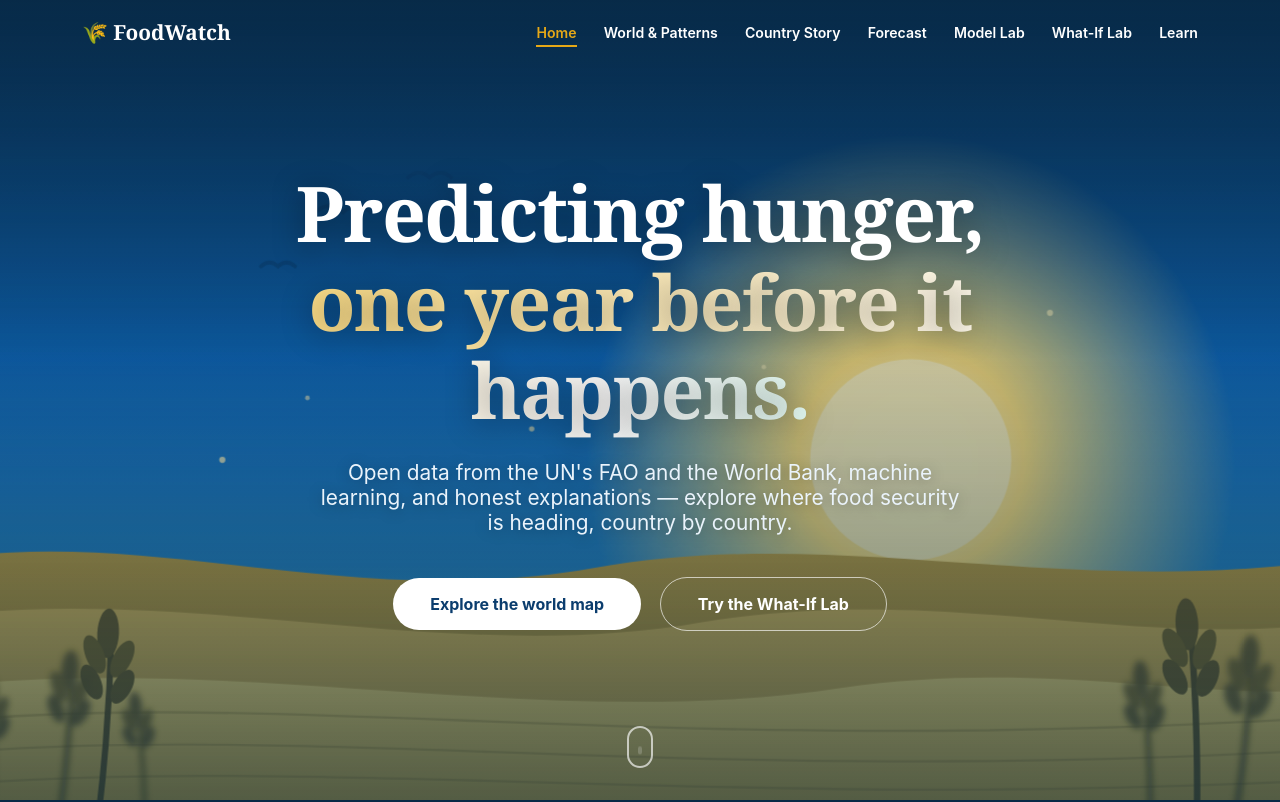
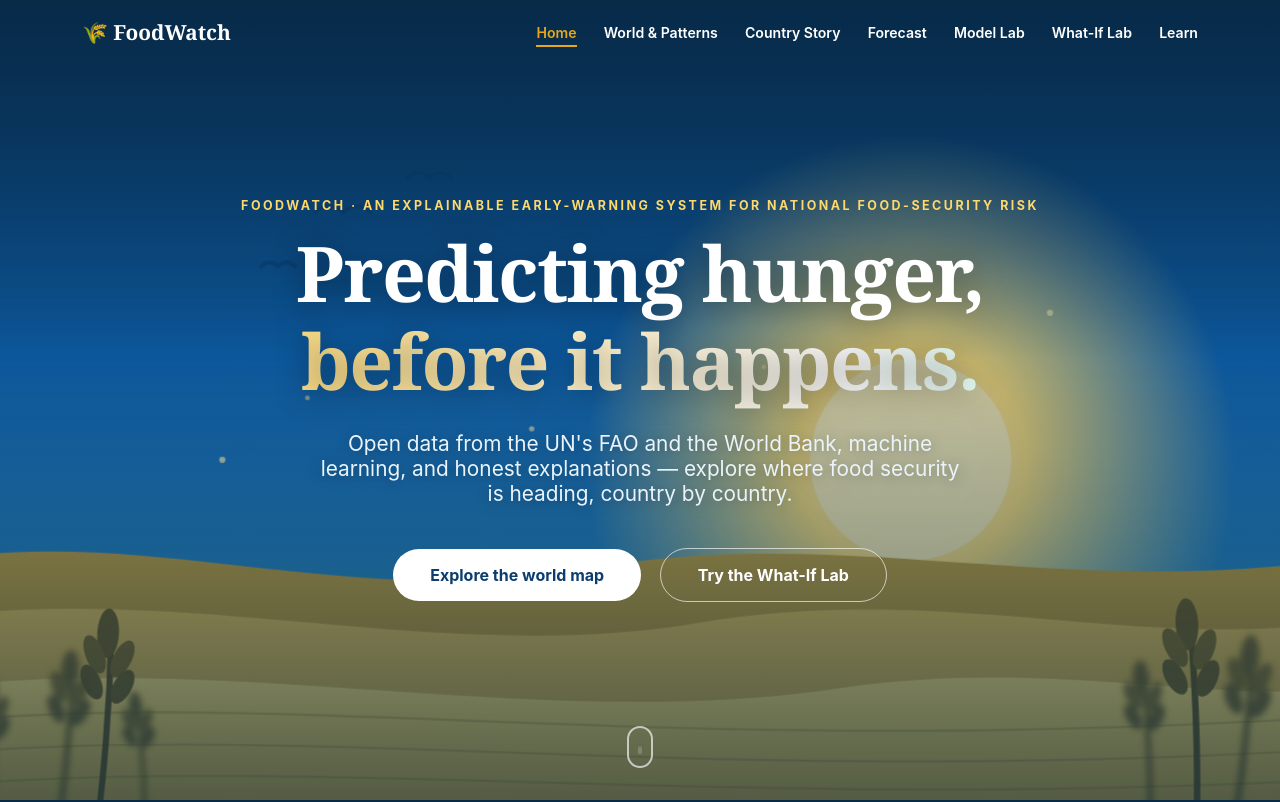
Before and after one commit to ssettlynn/foodwatch, a plain HTML site: page index.html in a window 1280 px wide. Shown: the top 802 px of the page. Drawn offline with Linux system fonts and the light colour scheme.

Commit message:
Set official project title across site and docs

```diff
--- a/fw.js
+++ b/fw.js
@@ -24,8 +24,9 @@ function fwNav(active,solid){
   `</ul></div></nav>`);}
 
 function fwFooter(){document.write(`<footer><div class="wrap"><div class="cols">
- <div><h4>🌾 FoodWatch</h4><p style="font-size:.9rem;line-height:1.7">An academic data-mining project predicting
- national food-security risk one year ahead — FAOSTAT + World Bank open data (2010–2023), three models,
+ <div><h4>🌾 FoodWatch</h4><p style="font-size:.82rem;color:#8FB4D6;margin-bottom:.5rem">An Explainable Early-Warning System for National Food-Security Risk</p>
+ <p style="font-size:.9rem;line-height:1.7">An academic data-mining project predicting national food-security
+ risk from socioeconomic signals — FAOSTAT + World Bank open data (2010–2023), machine learning,
  SHAP explainability. Runs entirely in your browser.</p></div>
  <div><h4>Explore</h4><a href="explore.html">World &amp; Patterns</a><a href="country.html">Country Story</a>
   <a href="forecast.html">Forecast 2024</a><a href="lab.html">What-If Lab</a></div>
--- a/index.html
+++ b/index.html
@@ -2,7 +2,7 @@
 <html lang="en">
 <head>
 <meta charset="UTF-8"><meta name="viewport" content="width=device-width, initial-scale=1.0">
-<title>FoodWatch — Predicting Hunger Before It Happens</title>
+<title>FoodWatch — An Explainable Early-Warning System for National Food-Security Risk</title>
 <link rel="stylesheet" href="style.css">
 <script src="foodwatch_data.js"></script>
 <script src="fw.js"></script>
@@ -13,7 +13,8 @@
 <header class="hero">
   <img class="hero-img" src="assets/hero.svg" alt="">
   <div class="hero-inner">
-    <h1>Predicting hunger,<br><span class="shimmer">one year before it happens.</span></h1>
+    <div class="eyebrow" style="color:#FFD86B;margin-bottom:1rem">FoodWatch · An Explainable Early-Warning System for National Food-Security Risk</div>
+    <h1>Predicting hunger,<br><span class="shimmer">before it happens.</span></h1>
     <p>Open data from the UN's FAO and the World Bank, machine learning, and honest explanations —
        explore where food security is heading, country by country.</p>
     <div class="btns">
```
Also changed, not shown: forecast.html (+1 -1 lines), landing.html (+1 -1 lines), 1 other file.
